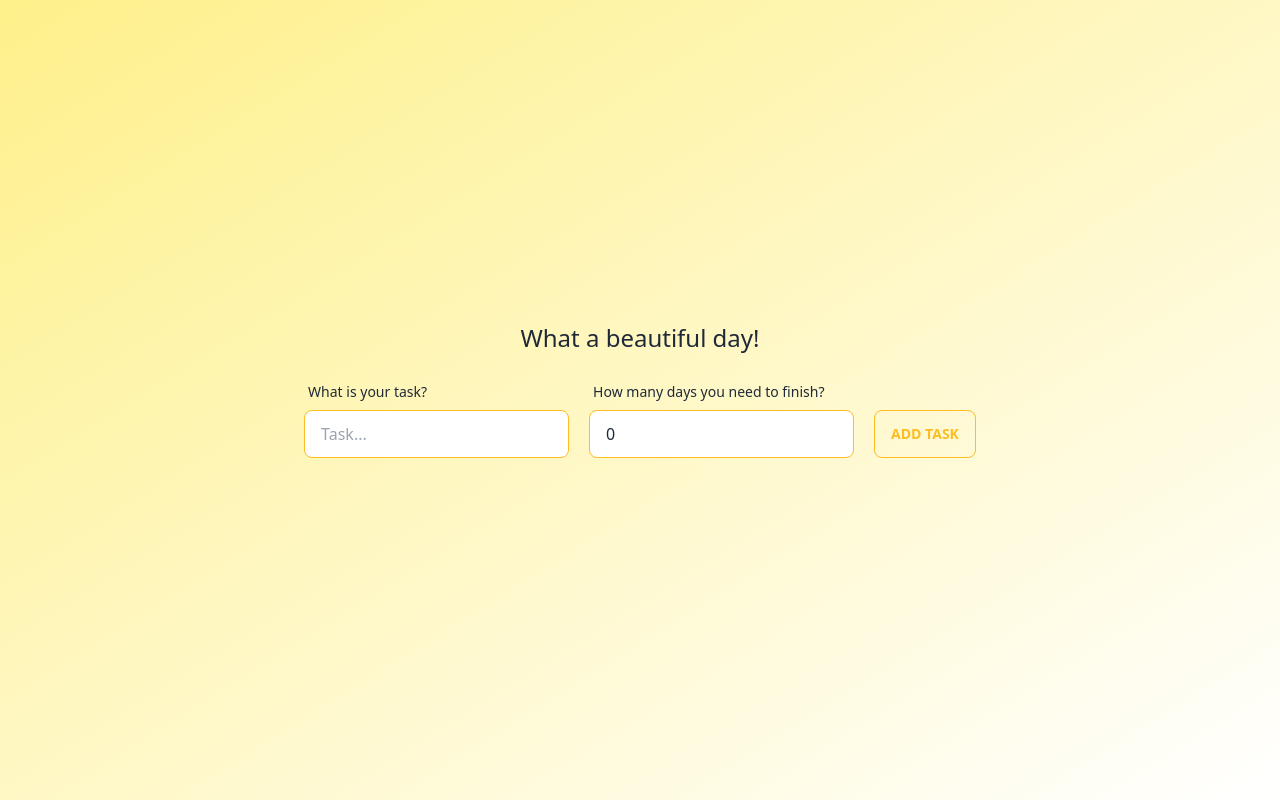
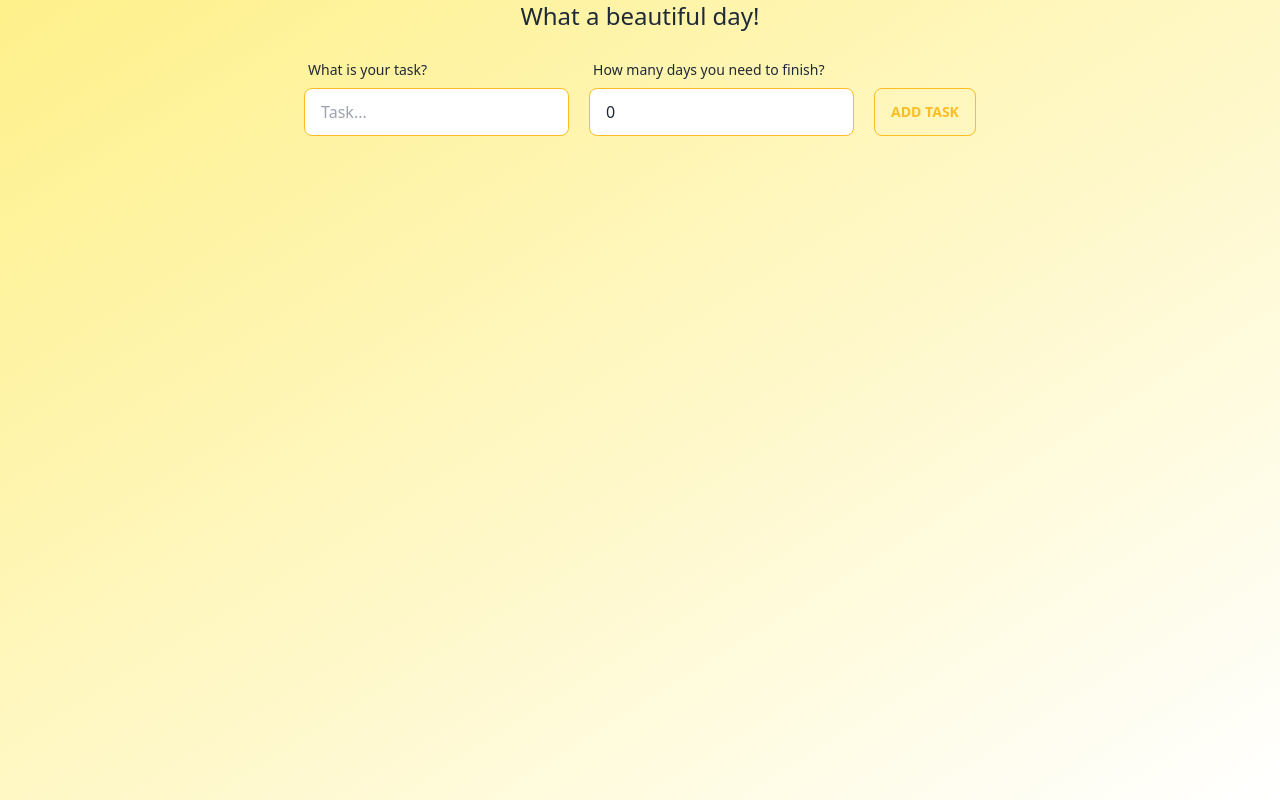
Before and after one commit to ZHANGJialiHappy/event-list-in-typescript, a React (Create React App) app: page / in a window 1280 px wide. Built offline with nearby package versions, Linux system fonts and the light colour scheme.

Commit message:
items-start

```diff
--- a/src/App.tsx
+++ b/src/App.tsx
@@ -36,7 +36,7 @@ const App: FC = () => {
   }
 
   return (
-    <div className="flex justify-center bg-gradient-to-br from-yellow-200 h-screen">
+    <div className="flex justify-center items-start bg-gradient-to-br from-yellow-200 h-screen">
     <div className="flex flex-col justify-center gap-y-5">
       <div className="text-center text-2xl">
         <h1>What a beautiful day!</h1>
```
